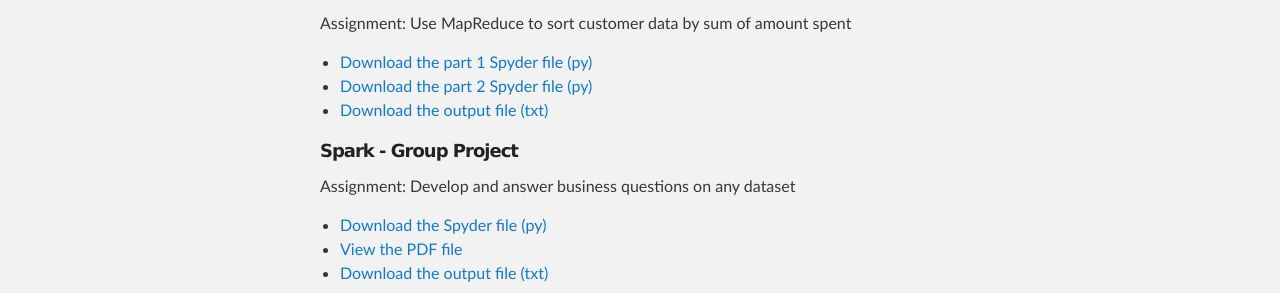
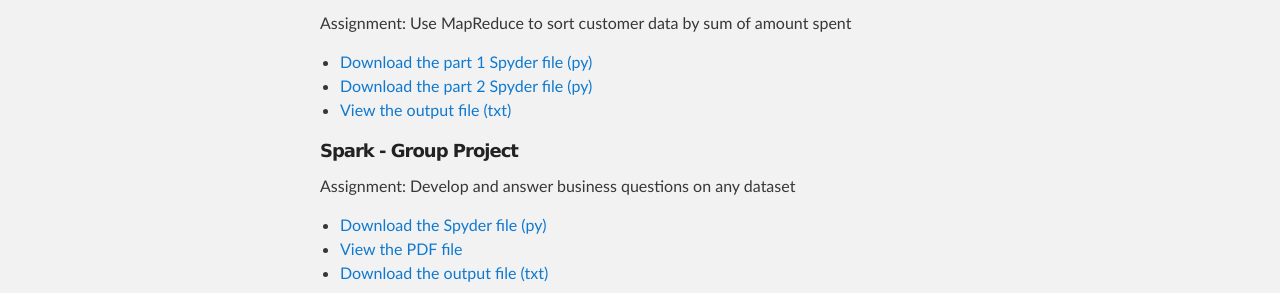
Before and after one commit to Cherylngo/cherylngo.github.io, a Jekyll site: the page built from ML2/index.md, in a window 1280 px wide. Shown: the part 587-880 px from the top of the page. Built offline with Jekyll 4.4.1, drawn with Linux system fonts in a browser that asks for light colours; our own code applies the rules of GitHub Pages for plain Markdown files.

Commit message:
Update index.md

```diff
--- a/ML2/index.md
+++ b/ML2/index.md
@@ -15,7 +15,7 @@
 Assignment: Use MapReduce to sort customer data by sum of amount spent
 - [Download the part 1 Spyder file (py)](Module3IndividualAssignmentP1.py)
 - [Download the part 2 Spyder file (py)](Module3IndividualAssignmentP2.py)
-- [Download the output file (txt)](Module3IndividualAssignmentP2.txt)
+- [View the output file (txt)](Module3IndividualAssignmentP2.txt)
 
 ##### Spark - Group Project
 Assignment: Develop and answer business questions on any dataset
```
